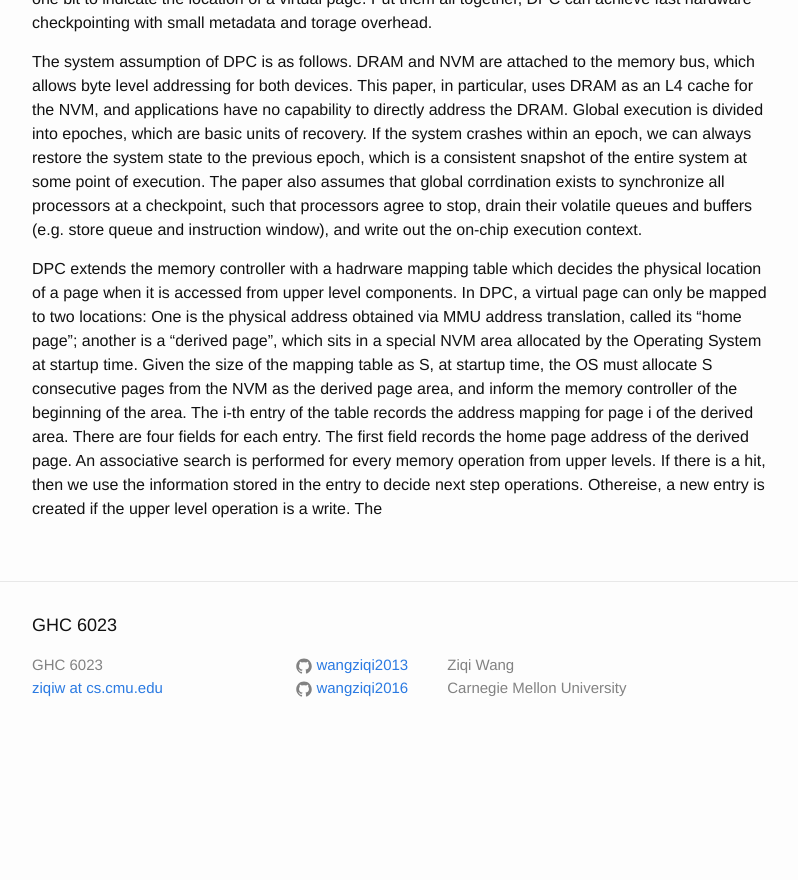
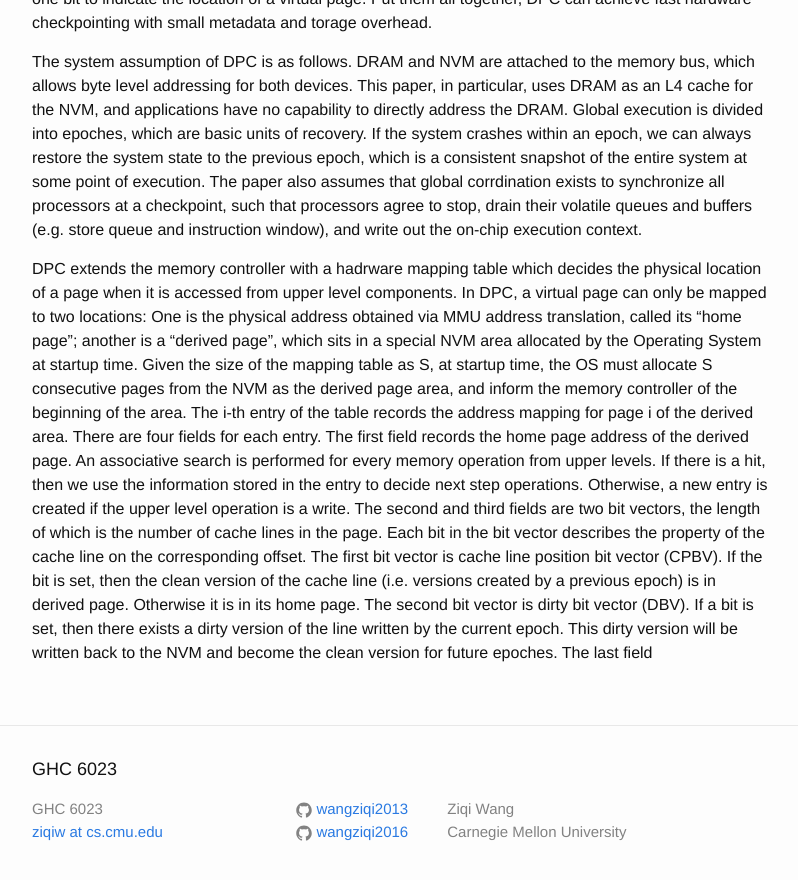
Before and after one commit to wangziqi2013/wangziqi2013.github.io, a Jekyll site: the page built from _posts/2019-03-05-Dual-Page-Ckpt.markdown, in a window 1280 px wide and 900 px high, scrolled down 1417 px. Shown: the top 880 px of the window, without its empty margins (238-1036 px from the left). Built offline with Jekyll 4.4.1, drawn with Linux system fonts in a browser that asks for light colours; before the commit the page ends 2176 px from its top, so only the background shows below that.

Commit message:
Adding bit vectors

```diff
--- a/_posts/2019-03-05-Dual-Page-Ckpt.markdown
+++ b/_posts/2019-03-05-Dual-Page-Ckpt.markdown
@@ -62,5 +62,10 @@ the OS must allocate S consecutive pages from the NVM as the derived page area,
 beginning of the area. The i-th entry of the table records the address mapping for page i of the derived area. There are
 four fields for each entry. The first field records the home page address of the derived page. An associative search is
 performed for every memory operation from upper levels. If there is a hit, then we use the information stored in the
-entry to decide next step operations. Othereise, a new entry is created if the upper level operation is a write.
-The
+entry to decide next step operations. Otherwise, a new entry is created if the upper level operation is a write.
+The second and third fields are two bit vectors, the length of which is the number of cache lines in the page. Each bit
+in the bit vector describes the property of the cache line on the corresponding offset. The first bit vector is cache line
+position bit vector (CPBV). If the bit is set, then the clean version of the cache line (i.e. versions created by a
+previous epoch) is in derived page. Otherwise it is in its home page. The second bit vector is dirty bit vector (DBV).
+If a bit is set, then there exists a dirty version of the line written by the current epoch. This dirty version will
+be written back to the NVM and become the clean version for future epoches. The last field
```
